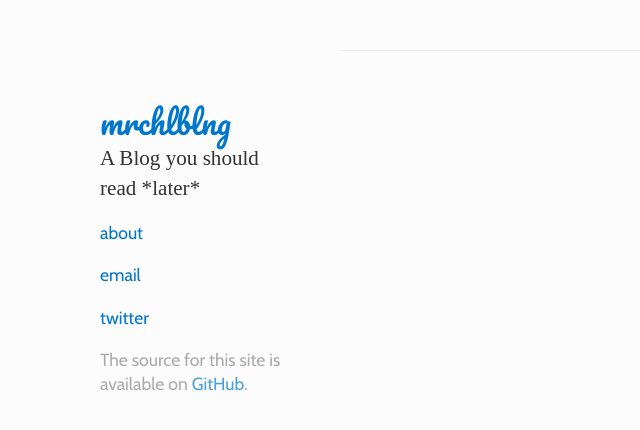
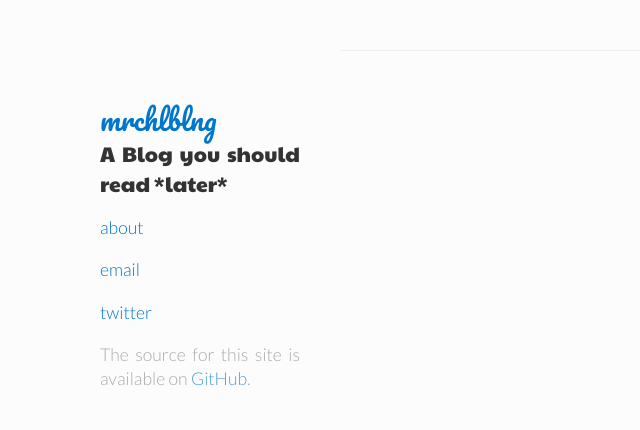
Before and after one commit to marchelbling/marc.helbling.fr, a Jekyll site: the page built from index.html, in a window 1280 px wide. Shown: the top 430 px of the page, without its empty margins (0-640 px from the left). Built offline with Jekyll 4.4.1, drawn with Linux system fonts in a browser that asks for light colours; some web fonts are replaced; the list of posts is cut into pages by our own code; comment, search, counter and statistics services are not loaded.

Commit message:
updates design (fonts + font-size + width & body justification)

```diff
--- a/_layouts/default.html
+++ b/_layouts/default.html
@@ -8,7 +8,7 @@
 
   <meta name="viewport" content="width=device-width, initial-scale=1, maximum-scale=1">
 
-  <link href='http://fonts.googleapis.com/css?family=Cabin|Pacifico|Droid+Serif' rel='stylesheet' type='text/css'>
+  <link href='http://fonts.googleapis.com/css?family=Paytone+One|Pacifico|Lato:300' rel='stylesheet' type='text/css'>
   <link rel="stylesheet" href="/assets/css/mrchlblng.css">
 
   <script defer src="/assets/js/modernizr.js"></script>
--- a/_layouts/post.html
+++ b/_layouts/post.html
@@ -8,7 +8,7 @@
 
   <meta name="viewport" content="width=device-width, initial-scale=1, maximum-scale=1">
 
-  <link href='http://fonts.googleapis.com/css?family=Cabin|Pacifico|Droid+Serif' rel='stylesheet' type='text/css'>
+  <link href='http://fonts.googleapis.com/css?family=Paytone+One|Pacifico|Lato:300' rel='stylesheet' type='text/css'>
   <link rel="stylesheet" href="/assets/css/mrchlblng.css">
 
   <script defer src="/assets/js/modernizr.js"></script>
--- a/assets/css/mrchlblng.css
+++ b/assets/css/mrchlblng.css
@@ -18,33 +18,36 @@ html, body {
 
 body {
   background-color: #fcfcfc;
-  font-family: 'Cabin', sans-serif;
+  font-family: 'Lato', sans-serif;
 }
 
 /* Typography */
 body {
   color: #333;
   font-size: 1.1em;
+  font-weight: normal;
+  text-align:justify;
+  text-justify:inter-word;
 }
 
 h1, h2, h3, h4, h5 {
   margin: 0;
-  font-family: 'Droid Serif', serif;
+  font-family: 'Paytone One', serif;
   font-weight: 400;
 }
 
 h1 {
-  font-size: 1.8em;
+  font-size: 1.6em;
   font-weight: 400;
 }
 
 h2 {
-  font-size: 1.4em;
+  font-size: 1.3em;
   font-weight: 400;
 }
 
 hgroup h2 {
-  font-size: 1.3em;
+  font-size: 1.2em;
 }
 
 /* shh */
@@ -144,7 +147,7 @@ header h2 {;
 /* @group Blog */
 
 .blog {
-  width: 640px;
+  width: 520px;
   margin: 50px 0 0 0;
   padding: 0 0 0 40px;
 }
@@ -170,7 +173,7 @@ article hgroup h1 a:hover {
 
 hgroup h2 {
   float: left;
-  width: 80%;
+  width: 95%;
   color: #999;
 }
 
```
